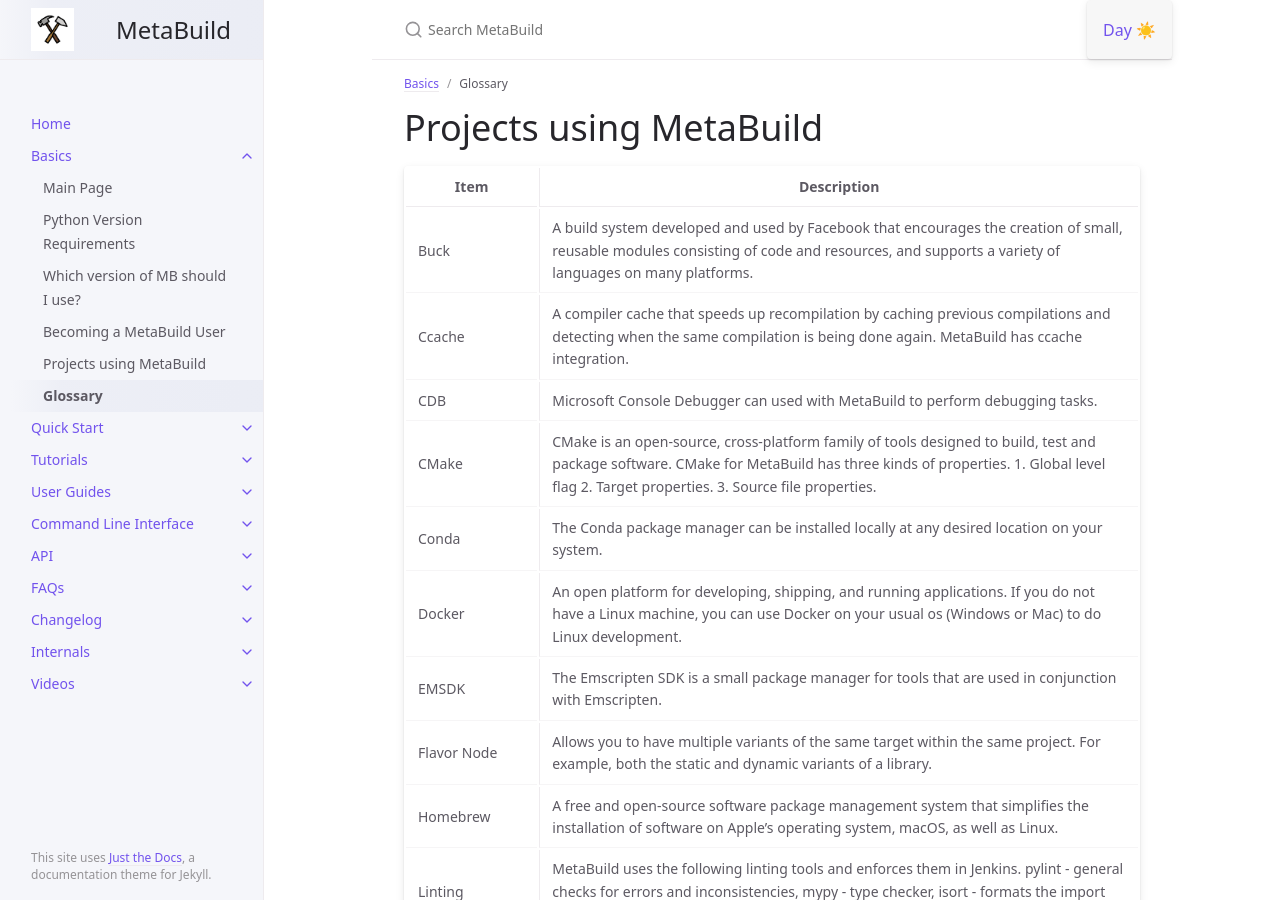
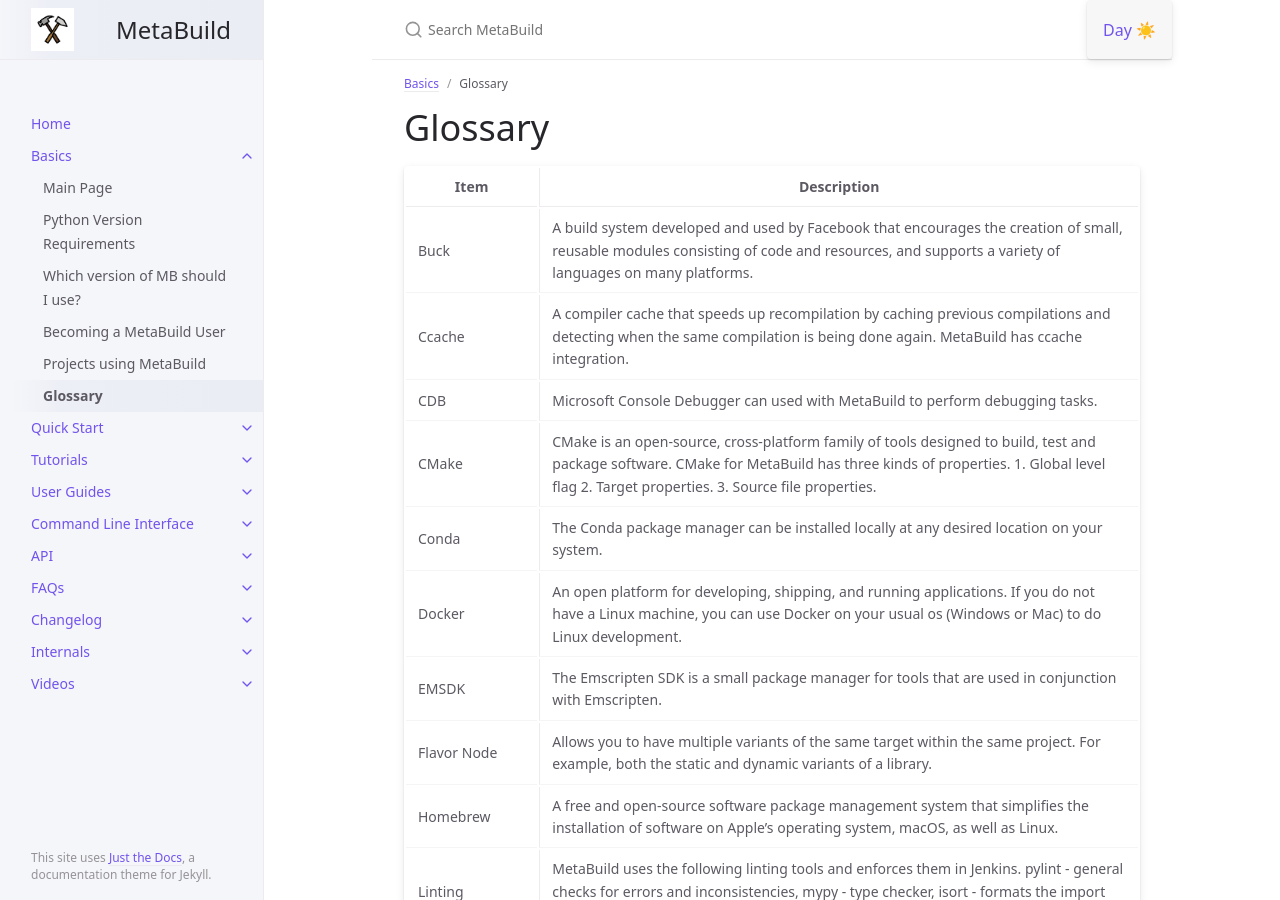
Before and after one commit to BadBob2021/mb, a Jekyll site: the page built from docs/basics/glossary.md, in a window 1280 px wide and 900 px high. Built offline with Jekyll 4.4.1, drawn with Linux system fonts in a browser that asks for light colours.

Commit message:
Add files via upload

```diff
--- a/docs/basics/glossary.md
+++ b/docs/basics/glossary.md
@@ -5,7 +5,7 @@
 title: Glossary
 ---
 
-# Projects using MetaBuild
+# Glossary
 {: .no_toc }
 
 | Item | Description |
```
